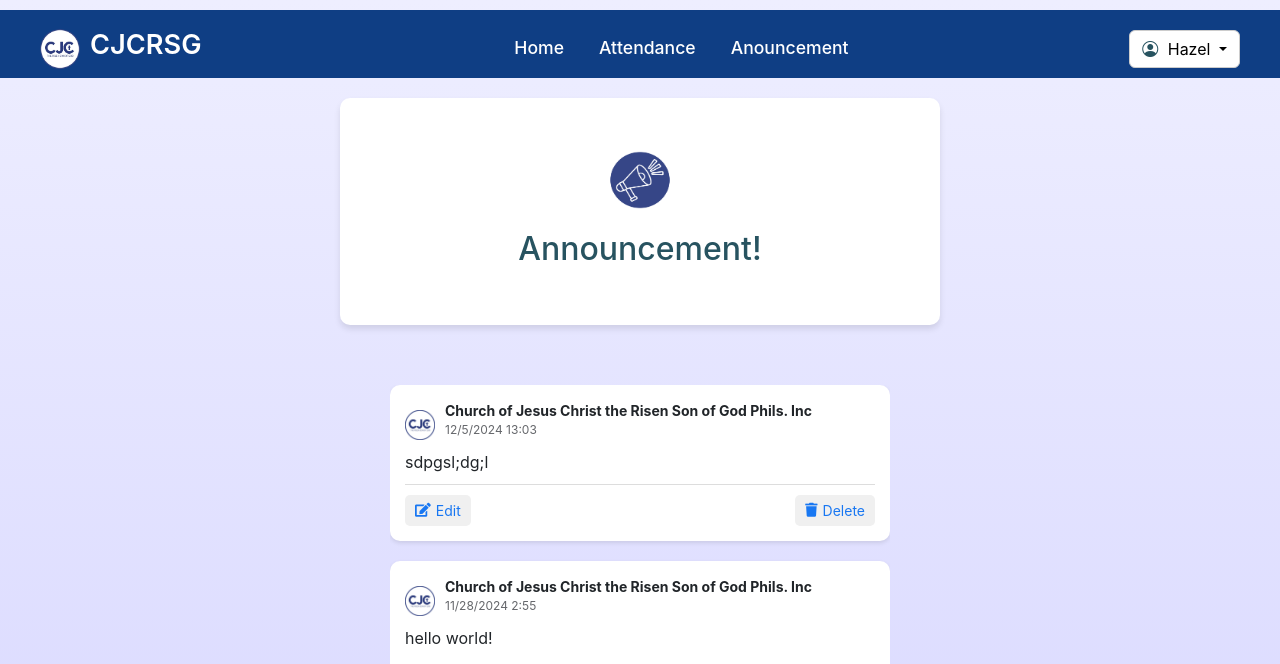
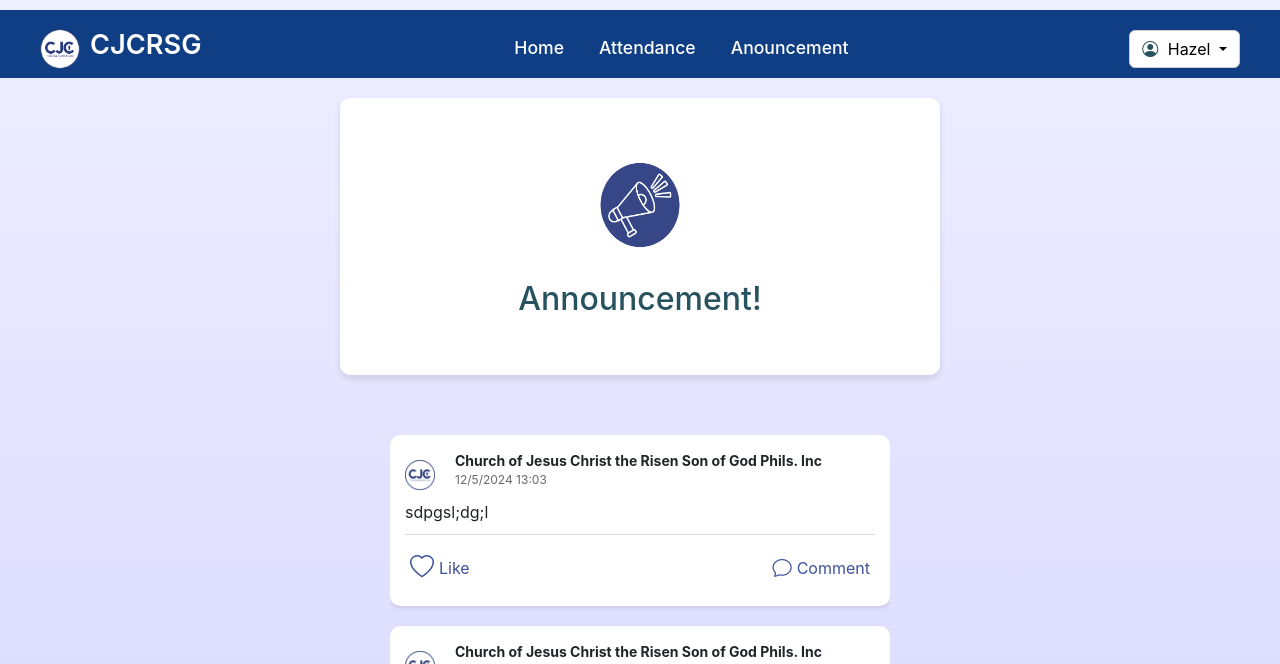
Before and after one commit to michaellllg/newproj, a PHP site: page /newproj/announcement.php?id=1 in a window 1280 px wide. Shown: the top 664 px of the page. Run offline with PHP 8.4, Linux system fonts and the light colour scheme; data comes from the database, SQL or seed files in the repository; some web fonts are replaced.

Commit message:
announcement like and comment update

```diff
--- a/announcement.php
+++ b/announcement.php
@@ -7,6 +7,7 @@
     <link rel="stylesheet" href="https://cdn.jsdelivr.net/npm/bootstrap@5.3.0-alpha1/dist/css/bootstrap.min.css">
     <link rel="stylesheet" href="https://cdn.jsdelivr.net/npm/bootstrap-icons/font/bootstrap-icons.css">
     <style>
+       /* General Styles */
 body {
     margin: 0;
     font-family: Arial, sans-serif;
@@ -15,9 +16,11 @@
     flex-direction: column;
     min-height: 100vh;
 }
+
 header {
     width: 100%;
 }
+
 main {
     flex: 1;
     display: flex;
@@ -25,6 +28,7 @@
     align-items: center;
     padding: 20px;
 }
+
 .announcement-box {
     width: 90%;
     max-width: 600px;
@@ -35,30 +39,161 @@
     text-align: center;
     margin: 0 auto;
 }
+
 .announcement-box h2 {
     color: #275360;
     margin-bottom: 1.5rem;
 }
+
 .announcement-box img {
-            width: 150px; /* Set the desired size of the icon */
-            height: 100px;
+    width: 200px; /* Set the desired size of the icon */
+    height: 150px;
 }
+
 .announcement-box ul {
     padding: 0;
     list-style: none;
     text-align: left;
 }
+
 .announcement-box ul li {
     padding: 10px 0;
     border-bottom: 1px solid #ddd;
 }
+
 .announcement-box ul li:last-child {
     border-bottom: none;
 }
-    </style>
-</head>
-<style>
-/* Style for the Post button */
+
+/* Heart Button Styling */
+.heart-button {
+    border: none;
+    background-color: transparent;
+    color: #3E519C;
+    cursor: pointer;
+    font-size: 1rem;
+    padding: 5px;
+    display: inline-flex;
+    align-items: center;
+    gap: 5px;
+}
+
+.heart-button i {
+    font-size: 1.5rem;  /* Adjust size */
+}
+
+/* Default heart icon (empty) */
+.heart-button i.bi-heart {
+    color: #3E519C;
+}
+
+/* Filled heart when liked */
+.heart-button.liked i.bi-heart-fill {
+    color: red;
+}
+
+/* Comment Button Styling */
+.comment-button {
+    border: none;
+    background-color: transparent;
+    color: #3E519C;
+    cursor: pointer;
+    font-size: 1rem;
+    padding: 5px;
+    display: inline-flex;
+    align-items: center;
+    gap: 5px;
+}
+
+.comment-button i {
+    font-size: 1.2rem;
+}
+
+/* Post Feed Styles */
+.post-feed-container {
+    width: 100%;
+    max-width: 600px;
+    margin-top: 20px;
+}
+
+.post-item {
+    background-color: #fff;
+    padding: 15px;
+    margin-bottom: 15px;
+    border-radius: 10px;
+    box-shadow: 0px 4px 6px rgba(0, 0, 0, 0.1);
+}
+
+.post-header {
+    display: flex;
+    align-items: center;
+}
+
+.profile-img {
+    width: 40px;
+    height: 40px;
+    border-radius: 50%;
+    margin-right: 10px;
+}
+
+.profile-info {
+    flex-grow: 1;
+}
+
+.name {
+    font-weight: bold;
+}
+
+.timestamp {
+    color: #888;
+    font-size: 0.9rem;
+}
+
+.post-text {
+    margin-top: 10px;
+    font-size: 1rem;
+}
+
+.post-footer {
+    display: flex;
+    justify-content: space-between;
+    align-items: center;
+    margin-top: 15px;
+}
+
+.post-image {
+    max-width: 100%;
+    height: auto;
+    margin-top: 10px;
+}
+
+/* Buttons (Post and Delete) */
+.edit-button,
+.delete-button {
+    padding: 5px 10px;
+    border-radius: 5px;
+    cursor: pointer;
+    font-size: 0.9rem;
+}
+
+.edit-button {
+    background-color: transparent;
+    color: #3E519C;
+    border: 1px solid #3E519C;
+}
+
+.delete-button {
+    background-color: transparent;
+    color: maroon;
+    border: 1px solid maroon;
+}
+
+.edit-button:hover,
+.delete-button:hover {
+    opacity: 0.7;
+}
+
+/* Additional Styles for Buttons */
 .post-button {
     background-color: #3E519C !important;
     border: none;
@@ -67,26 +202,13 @@
     border-radius: 5px;
     cursor: pointer;
 }
+
 .post-button:hover {
-background-color: #344687 !important; /* Darker shade for hover effect */
-}
-
-/* Style for the Edit and Delete buttons */
-.edit-button
-{
-
-    border: none;
-    color: #3E519C;
-    padding: 5px 10px;
-    border-radius: 5px;
-    cursor: pointer;
-}
-
-.delete-button{
-    color: maroon;
+    background-color: #344687 !important;
 }
 
     </style>
+</head>
 <body>
     <header>
         <?php include('nav.php'); ?>
@@ -106,11 +228,11 @@ background-color: #344687 !important; /* Darker shade for hover effect */
         <div class="post-feed-container">
             <div id="post-feed" class="post-feed"></div>
         </div>
+
+
     </div>
 
     <script>
-
-
     function loadPosts() {
         fetch('api/loadPosts.php') // Fetching posts from the backend
             .then(response => response.json()) // Parse JSON response
@@ -161,70 +283,38 @@ postItem.appendChild(postContent);
                         postItem.appendChild(img);
                     }
 
-                // Add footer with edit and delete
+                    // Add footer with heart react and comment buttons
                     const postFooter = document.createElement("div");
                     postFooter.classList.add("post-footer");
 
-                // Edit button
-                const editButton = document.createElement("button");
-                editButton.classList.add("edit-button");
-                editButton.innerHTML = '<i class="fas fa-edit"></i> Edit';
-
-                editButton.addEventListener("click", () => {
-                    const newText = prompt("Edit your post:", post.text);
-                    if (newText && newText.trim() !== "") {
-                        // Call API to update the post
-                        fetch('api/editPost.php', {
-                            method: 'POST',
-                            headers: {
-                                'Content-Type': 'application/json',
-                            },
-                            body: JSON.stringify({ text: newText, timestamp: post.timestamp }),
-                        })
-                            .then(response => response.json())
-                            .then(data => {
-                                if (data.success) {
-                                    postContent.textContent = newText; // Update text in the DOM
-                                    alert("Post updated successfully!");
+                    // Heart button (like react)
+                    const heartButton = document.createElement("button");
+                    heartButton.classList.add("heart-button");
+                    heartButton.innerHTML = '<i class="bi bi-heart"></i> Like';
+                    heartButton.addEventListener("click", () => {
+                        const heartIcon = heartButton.querySelector("i");
+                        if (heartIcon.classList.contains("bi-heart")) {
+                            heartIcon.classList.remove("bi-heart");
+                            heartIcon.classList.add("bi-heart-fill"); // Turn to filled heart (red)
                         } else {
-                                    alert("Failed to update post: " + data.error);
-                                }
-                            })
-                            .catch(error => console.error('Error editing post:', error));
+                            heartIcon.classList.remove("bi-heart-fill");
+                            heartIcon.classList.add("bi-heart"); // Revert to empty heart
                         }
                     });
+                    postFooter.appendChild(heartButton);
 
-                postFooter.appendChild(editButton);
-
-                // Delete button
-                const deleteButton = document.createElement("button");
-                deleteButton.classList.add("delete-button");
-                deleteButton.innerHTML = '<i class="fas fa-trash"></i> Delete';
-
-                deleteButton.addEventListener("click", () => {
-                    if (confirm("Are you sure you want to delete this post?")) {
-                        // Call API to delete the post
-                        fetch('api/deletePost.php', {
-                            method: 'POST',
-                            headers: {
-                                'Content-Type': 'application/json',
-                            },
-                            body: JSON.stringify({ timestamp: post.timestamp }),
-                        })
-                            .then(response => response.json())
-                            .then(data => {
-                                if (data.success) {
-                                    postItem.remove(); // Remove post from DOM
-                                    alert("Post deleted successfully!");
-                                } else {
-                                    alert("Failed to delete post: " + data.error);
-                                }
-                            })
-                            .catch(error => console.error('Error deleting post:', error));
+                    // Comment button
+                    const commentButton = document.createElement("button");
+                    commentButton.classList.add("comment-button");
+                    commentButton.innerHTML = '<i class="bi bi-chat"></i> Comment';
+                    commentButton.addEventListener("click", () => {
+                        // Open a prompt to add a comment (or open a comment box, this can be extended)
+                        const commentText = prompt("Add a comment:");
+                        if (commentText) {
+                            alert("Comment added: " + commentText);
                         }
                     });
-
-                postFooter.appendChild(deleteButton);
+                    postFooter.appendChild(commentButton);
 
                     postItem.appendChild(postFooter);
 
@@ -236,7 +326,6 @@ postItem.appendChild(postContent);
                 console.error('Error loading posts:', error);
             });
     }
-
 
     function formatTime(date) {
         const hours = date.getHours();
@@ -250,9 +339,7 @@ function formatTime(date) {
     // Call loadPosts when the page is loaded
     document.addEventListener("DOMContentLoaded", loadPosts);
 
-
-
-
+    // Function to edit posts (this is a placeholder for any backend logic)
     function editPost(timestamp, newText) {
         console.log("Editing post with timestamp:", timestamp); // Debug log
         fetch('api/editPost.php', {
@@ -272,8 +359,9 @@ function editPost(timestamp, newText) {
         .catch(error => console.error('Error editing post:', error));
     }
 
+</script>
 
-</script>
+
 
 >>>>>>> c29f2c7c27a5a8293f7e4d4546c71e3e677d2204
 </body>
```
Lines whose indentation alone changed are shown as unchanged.
